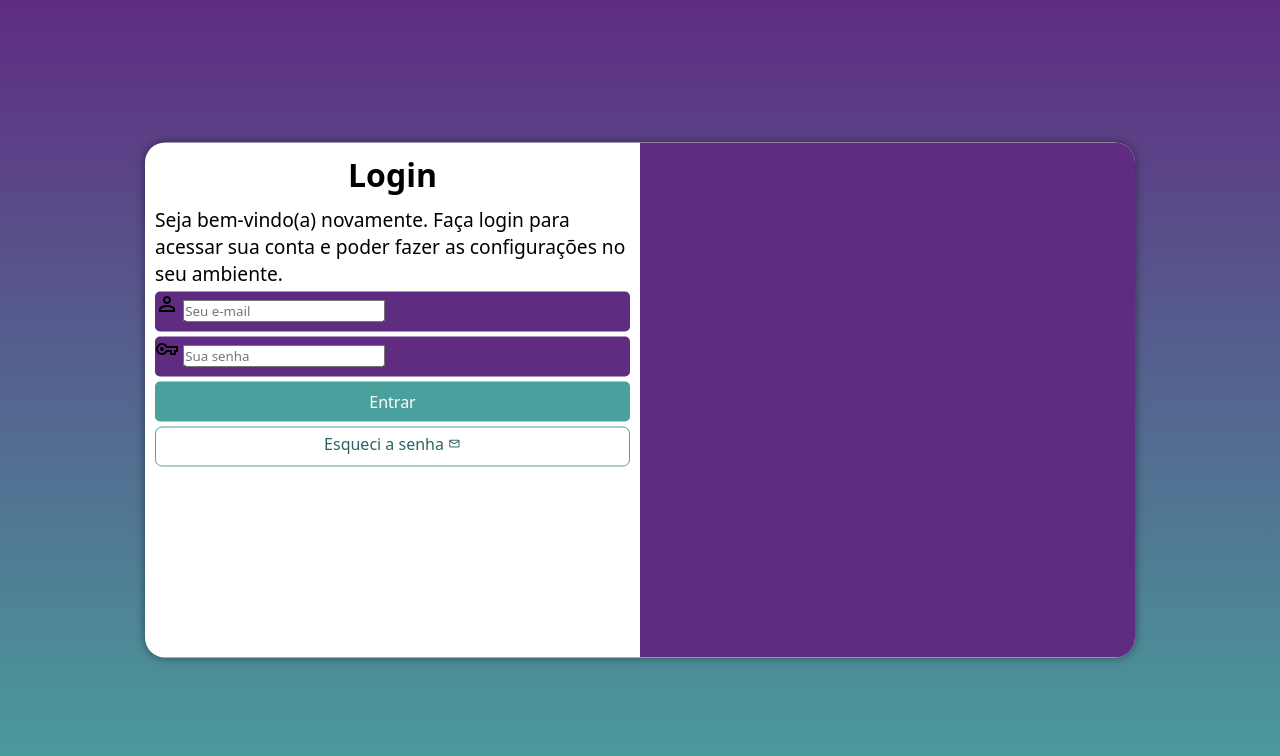
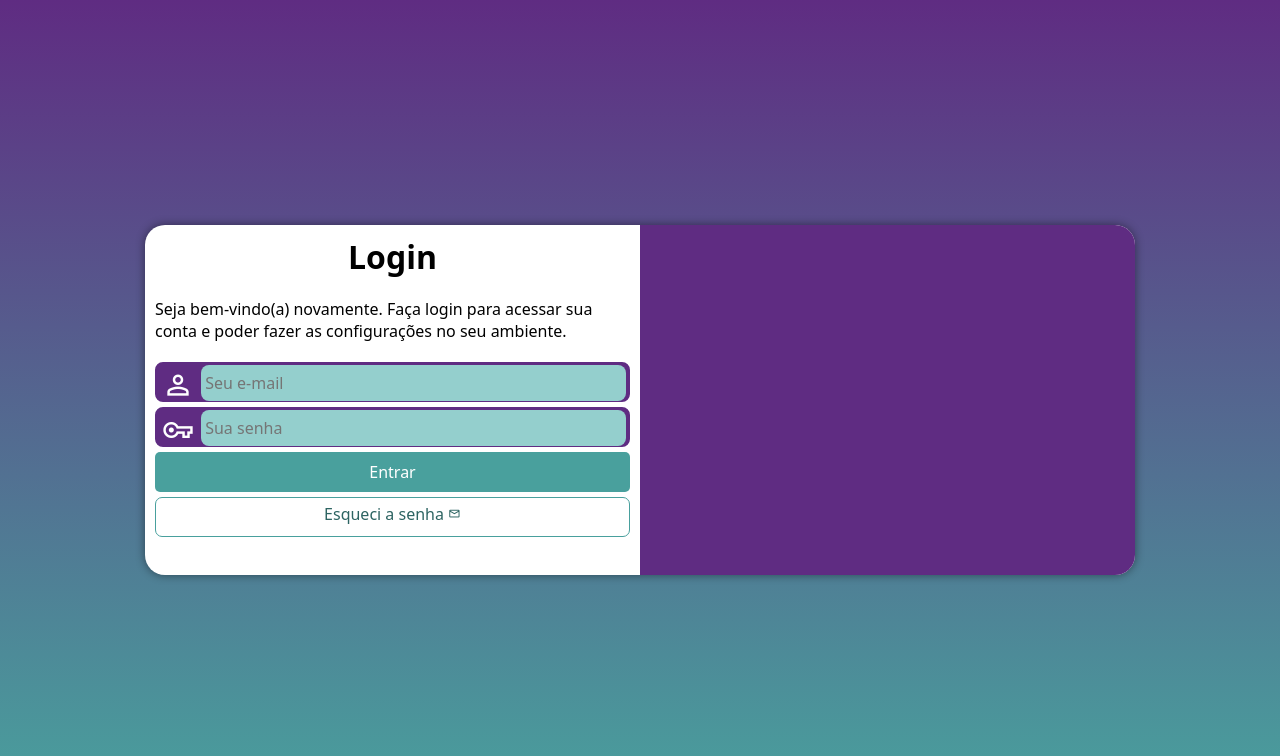
Before and after one commit to gaaferrari/projeto-login, a plain HTML site: page index.html in a window 1280 px wide. Drawn offline with nearby package versions, Linux system fonts and the light colour scheme.

Commit message:
finalizando projeto

```diff
--- a/estilos/media-query.css
+++ b/estilos/media-query.css
@@ -1,13 +1,13 @@
 @charset "UTF-8";
 
-@media screen and (min-width: 768px) and (max-width: 992px) {
+@media screen and (min-width: 768px) and (max-width: 992px) { /*CONF TABLET*/
     body{
         background-image: linear-gradient(to top, #49a09d, #5f2c82);
     }
 
     section#login {
         width: 80vw;
-
+        height: 280px;
     }
 
     section#login > div#imagem{
@@ -23,13 +23,14 @@
     }
 }
 
-@media screen and (min-width: 992px){
+@media screen and (min-width: 992px){ /*CONF DESKTOP*/
     body{
         background-image: linear-gradient(to top, #49a09d, #5f2c82);
     }
 
     section#login {
         width: 990px;
+        height: 350px;
     }
 
     section#login > div#imagem{
@@ -48,6 +49,7 @@
     }
 
     div#formulario > p{
-        font-size: 1.2em;
+        font-size: 1em;
+        margin: 20px 0px;
     }
 }
--- a/estilos/style.css
+++ b/estilos/style.css
@@ -29,7 +29,6 @@ section#login{
     position: absolute;
     top: 50%;
     left: 50%;
-    transform: translate(-50%, -50%);
     overflow: hidden;
 
     background-color: white;
@@ -38,6 +37,7 @@ section#login{
     border-radius: 20px;
     box-shadow: 0px 0px 10px rgba(0, 0, 0, 0.46);
 
+    transform: translate(-50%, -50%);
     transition: width 0.3s; height: 0.3s;
     transition-timing-function: ease;
 }
@@ -65,15 +65,40 @@ div#formulario > p{
 
 form > div.campo{
     background-color: #5f2c82;
+    border: 2px solid #5f2c82;
     display: block;
     width: 100%;
     height: 40px;
-    border-radius: 5px;
+    border-radius: 8px;
     margin: 5px 0px;
 }
 
 div.campo > label {
     display: none;
+}
+
+div.campo > span{
+    color: white;
+    /*background-color: black;*/
+    font-size: 2em;
+    width: 40px;
+    padding: 5px;
+}
+
+div.campo > input{
+    background-color: #94cfcd;
+    font-size: 1em;
+    width: calc(100% - 46px);
+    height: 100%;
+    border: 0px;
+    border-radius: 8px;
+    padding: 4px;
+    transform: translateY(-12px);
+}
+
+div.campo > input:focus-within{
+    background-color: white;
+    border: none;
 }
 
 form > input[type=submit] {
```
